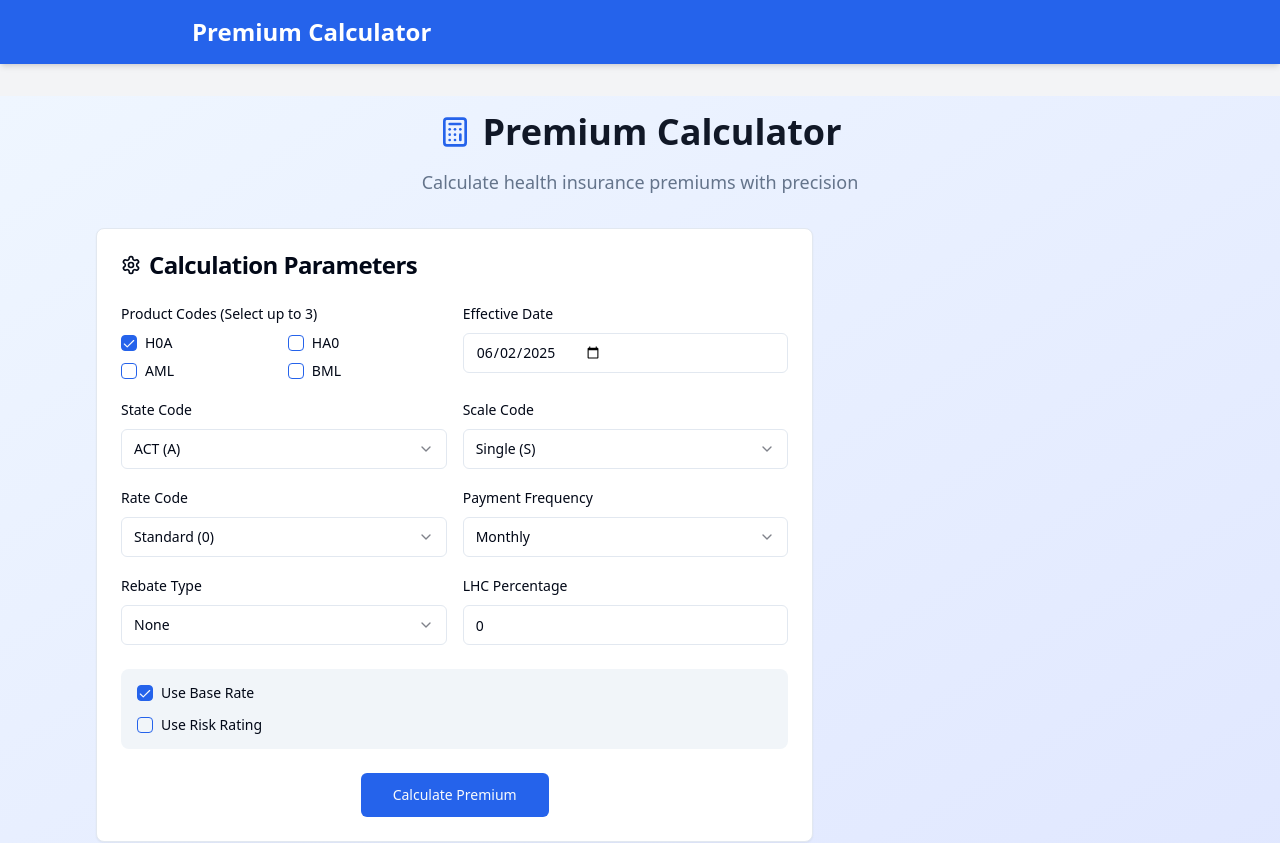
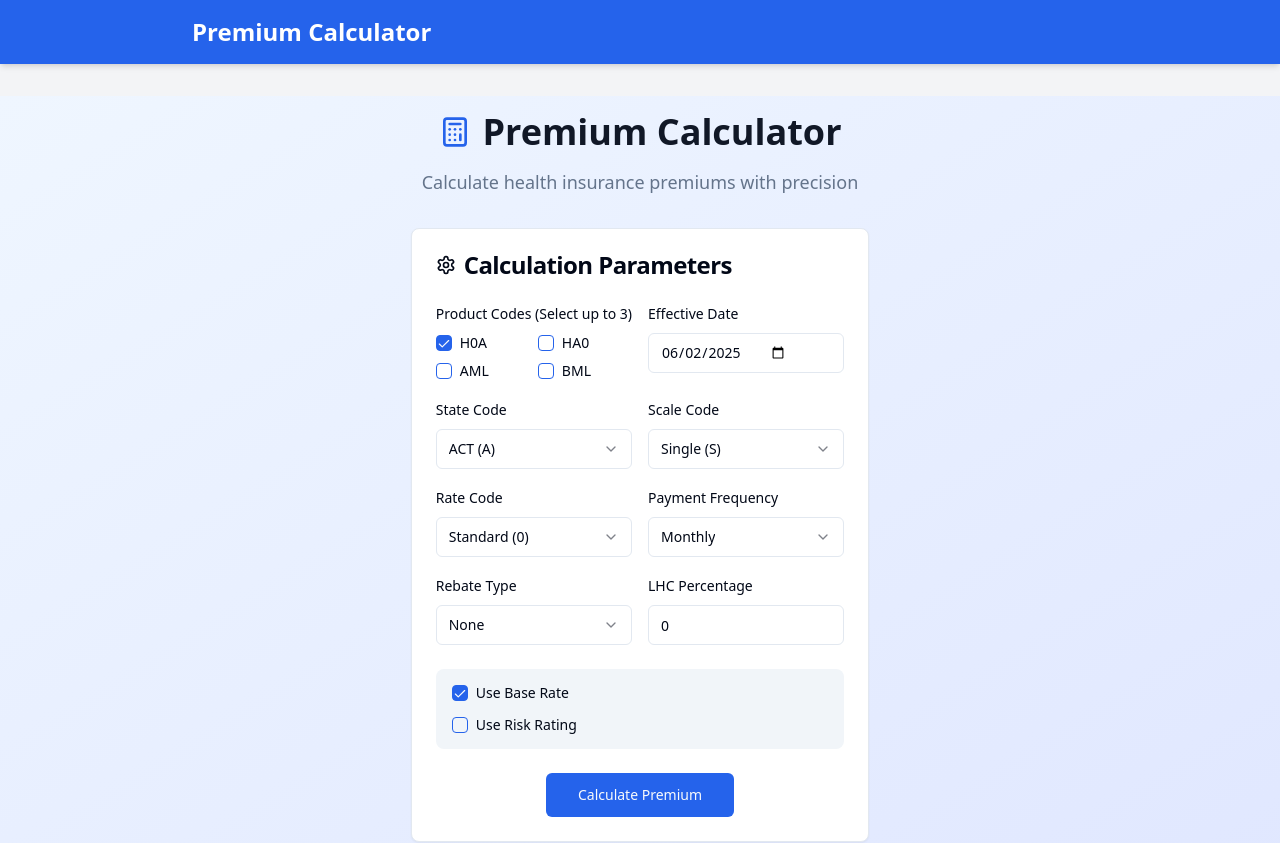
Before and after one commit to VinceStaL/premium_calc, a React (Vite) app in the folder frontend/: page / in a window 1280 px wide. Shown: the top 843 px of the page. Built offline with nearby package versions, Linux system fonts and the light colour scheme.

Commit message:
improved the UI

```diff
--- a/frontend/src/components/PremiumCalculator.tsx
+++ b/frontend/src/components/PremiumCalculator.tsx
@@ -76,8 +76,8 @@ const PremiumCalculator = () => {
           <p className="text-lg text-muted-foreground">Calculate health insurance premiums with precision</p>
         </div>
 
-        <div className="grid grid-cols-1 lg:grid-cols-3 gap-6">
-          <div className="lg:col-span-2">
+        <div className={`grid grid-cols-1 gap-6 ${results.length > 0 || error ? 'lg:grid-cols-3' : 'lg:grid-cols-1'}`}>
+          <div className={`${results.length > 0 || error ? 'lg:col-span-2' : 'max-w-4xl mx-auto'}`}>
             <Card>
               <CardHeader>
                 <CardTitle className="flex items-center">
@@ -336,8 +336,9 @@ const PremiumCalculator = () => {
             </Card>
           </div>
 
-          <div className="space-y-6">
-            {error && (
+          {(results.length > 0 || error) && (
+            <div className="space-y-6">
+              {error && (
               <Card className="border-destructive">
                 <CardContent className="pt-6">
                   <p className="text-destructive">{error}</p>
@@ -399,7 +400,8 @@ const PremiumCalculator = () => {
                 </CardContent>
               </Card>
             ))}
-          </div>
+            </div>
+          )}
         </div>
       </div>
     </div>
```
